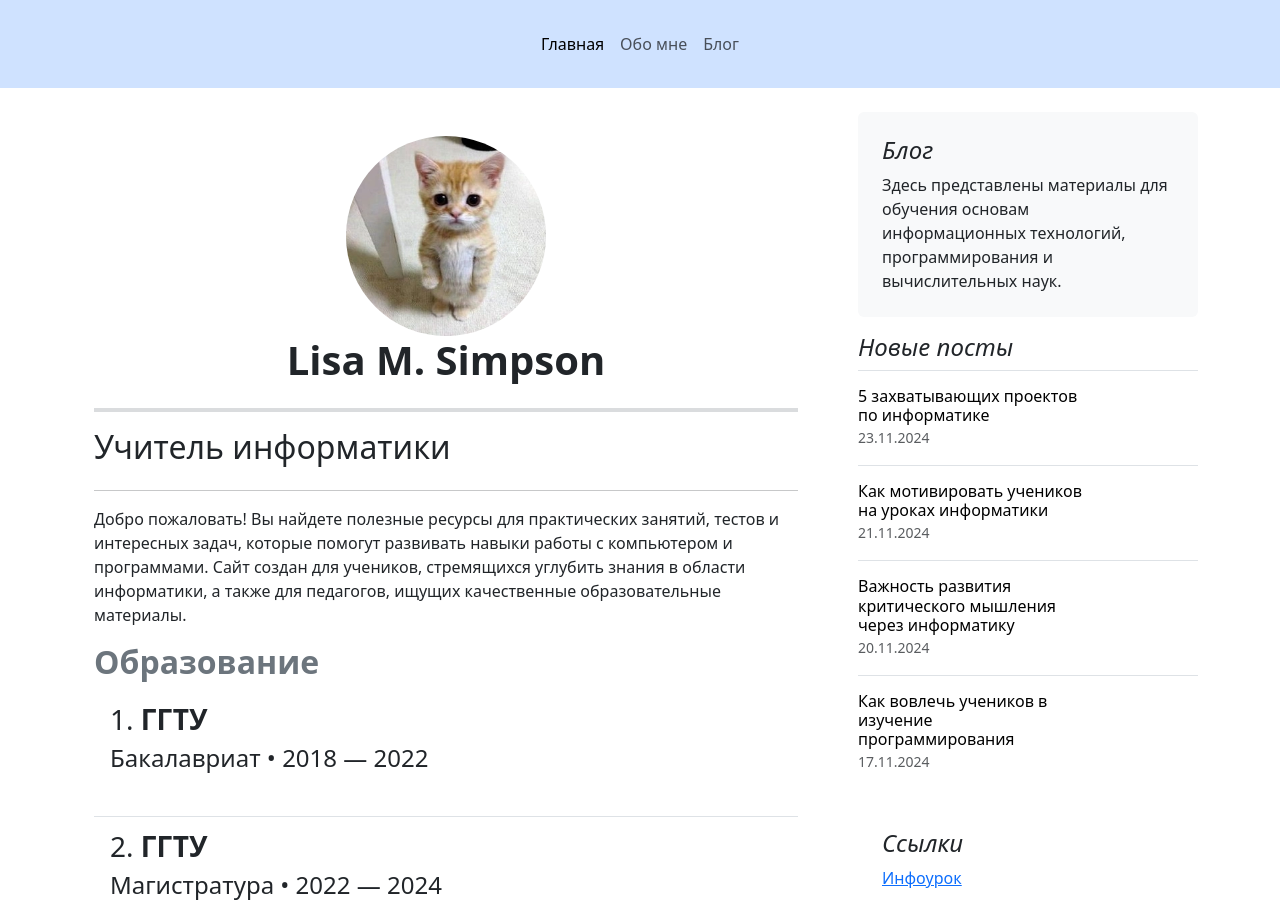
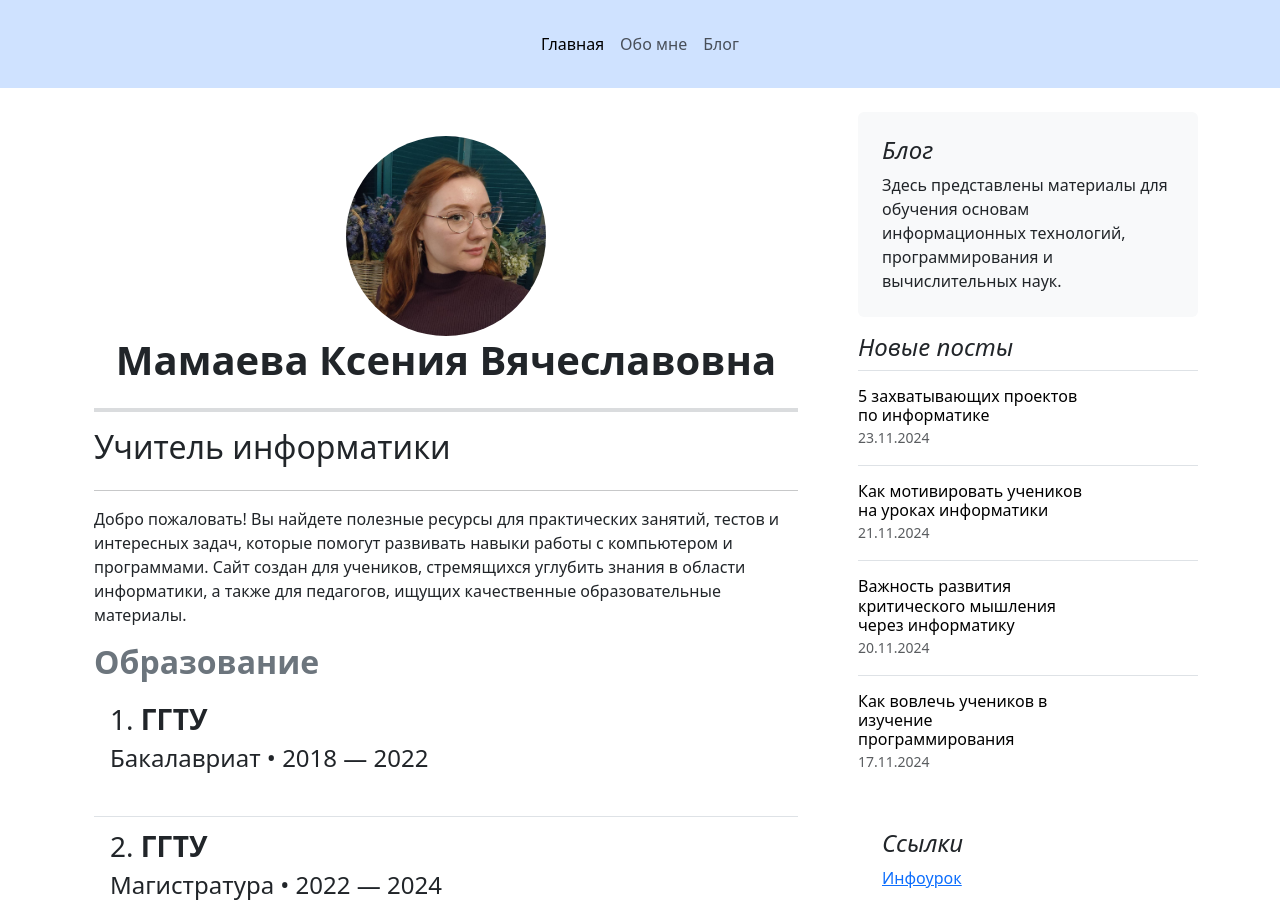
Before and after one commit to kseniya0502/kseniya0502.github.io, a Jekyll site: the page built from index.html, in a window 1280 px wide and 900 px high. Built offline with Jekyll 4.4.1, drawn with Linux system fonts in a browser that asks for light colours.

Commit message:
Обновлена главная страница

```diff
--- a/_config.yml
+++ b/_config.yml
@@ -48,7 +48,7 @@
 
 # Главная страница
 # Resume settings
-resume_name:                    "Lisa M. Simpson"
+resume_name:                    "Мамаева Ксения Вячеславовна"
 resume_title:                   "Учитель информатики"
 
 # used for the contact button in _layouts/resume.html
@@ -68,7 +68,7 @@
 # uncomment the options you wish to display, and add your own URL
 resume_social_links:
   - text: Инфоурок
-    url: "https://infourok.ru/"
+    url: "https://infourok.ru/user/mamaeva-kseniya-vyacheslavovna1"
 
 resume_print_social_links:      true
 
--- /dev/null
+++ b/_data/achievements.yml
@@ -0,0 +1,5 @@
+# Достижения
+- img: images/achievements/photo_2024-12-23_17-47-22.jpg
+- img: images/achievements/photo_2024-12-23_17-47-29.jpg
+- img: images/achievements/photo_2024-12-23_17-47-26.jpg
+- img: images/achievements/photo_2024-12-23_17-47-32.jpg
--- a/index.html
+++ b/index.html
@@ -15,7 +15,7 @@
         <div class="page-header">
           <div class="d-flex justify-content-center">
             <img
-              src="images/avatar.webp"
+              src="images/avatar.jpg"
               alt="my photo"
               width="200"
               height="200"
@@ -113,31 +113,13 @@
           <div
             class="row row-cols-1 row-cols-sm-2 row-cols-md-3 row-cols-lg-4 g-3"
           >
-            <div class="col">
-              <div class="card shadow-sm">
-                <img src="images/achievements/79.jpg" class="card-img-top" />
+            {% for achievement in site.data.achievements %}
+              <div class="col">
+                <div class="card shadow-sm">
+                  <img src="{{ achievement.img }}" class="card-img-top pop" />
+                </div>
               </div>
-            </div>
-            <div class="col">
-              <div class="card shadow-sm">
-                <img src="images/achievements/79.jpg" class="card-img-top" />
-              </div>
-            </div>
-            <div class="col">
-              <div class="card shadow-sm">
-                <img src="images/achievements/79.jpg" class="card-img-top" />
-              </div>
-            </div>
-            <div class="col">
-              <div class="card shadow-sm">
-                <img src="images/achievements/79.jpg" class="card-img-top" />
-              </div>
-            </div>
-            <div class="col">
-              <div class="card shadow-sm">
-                <img src="images/achievements/79.jpg" class="card-img-top" />
-              </div>
-            </div>
+            {% endfor %}
           </div>
         </section>
         <!-- end Achievements -->
@@ -186,4 +168,33 @@
       </div>
     </div>
   </div>
+
+  <div class="modal" id="imagemodal" role="dialog">
+    <div class="modal-dialog">
+      <div class="modal-content">
+        <div class="modal-body">
+          <div class="d-flex justify-content-end">
+            <button id="close-preview-modal" type="button" class="close btn mb-1">
+              <span>&#x2715;</span>
+            </button>
+          </div>
+          <img src="" class="imagepreview" style="width: 100%;" >
+        </div>
+      </div>
+    </div>
+  </div>
+
+  <script>
+    document.querySelectorAll('.pop').forEach(function(el) {
+        el.addEventListener('click', function() {
+            document.querySelector('.imagepreview').src = el.src;
+            document.querySelector('#imagemodal').style.display = "block";
+        });
+    });
+
+    document.querySelector('#close-preview-modal').addEventListener('click', function() {
+        document.querySelector('.imagepreview').src = '';
+        document.querySelector('#imagemodal').style.display = "none";
+    });
+  </script>
 </div>
```
Also changed, not shown: images/achievements/79.jpg (deleted), images/achievements/photo_2024-12-23_17-47-22.jpg (added), images/achievements/photo_2024-12-23_17-47-26.jpg (added), images/achievements/photo_2024-12-23_17-47-29.jpg (added), images/achievements/photo_2024-12-23_17-47-32.jpg (added), images/avatar.jpg (added), images/avatar.webp (deleted), 9 other files.
